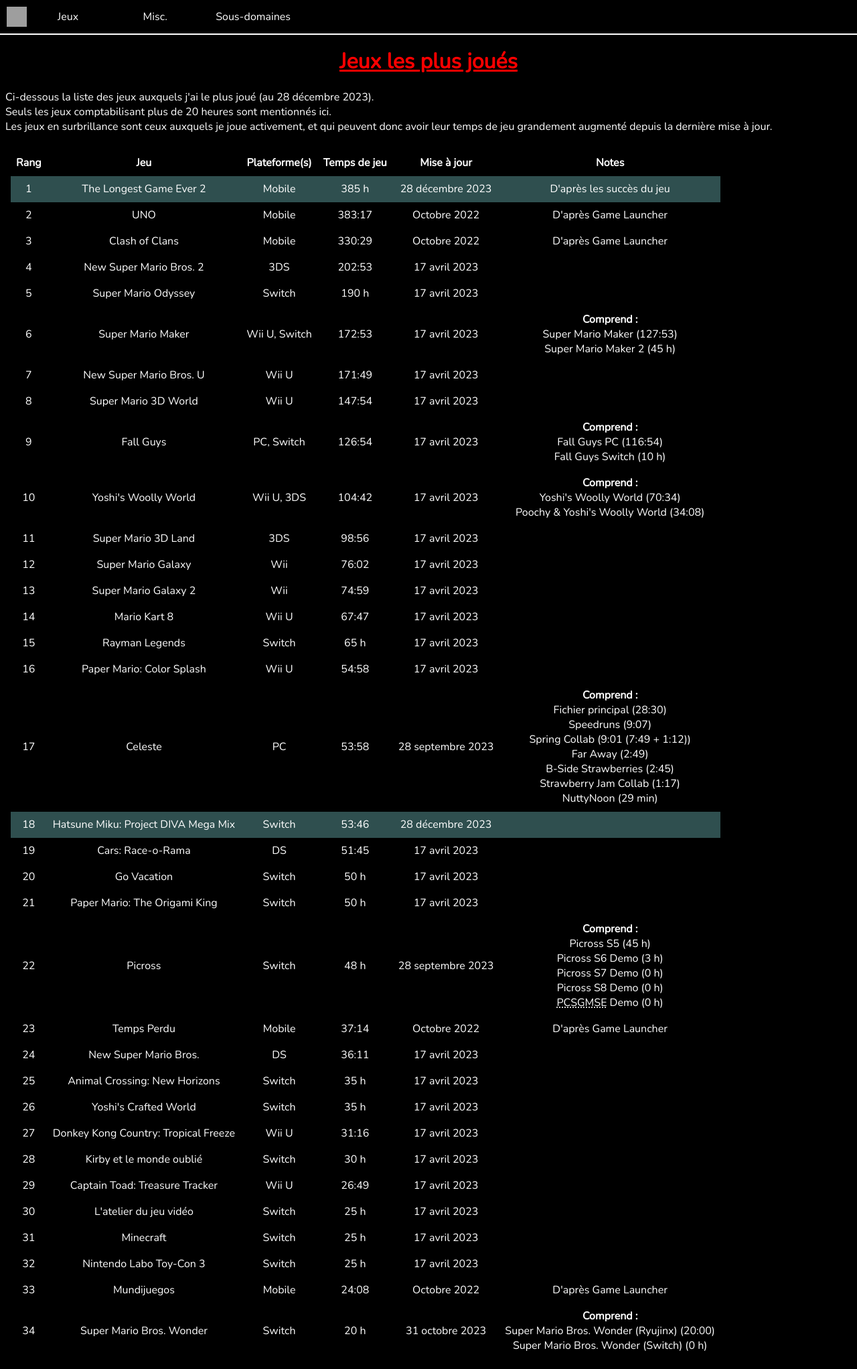
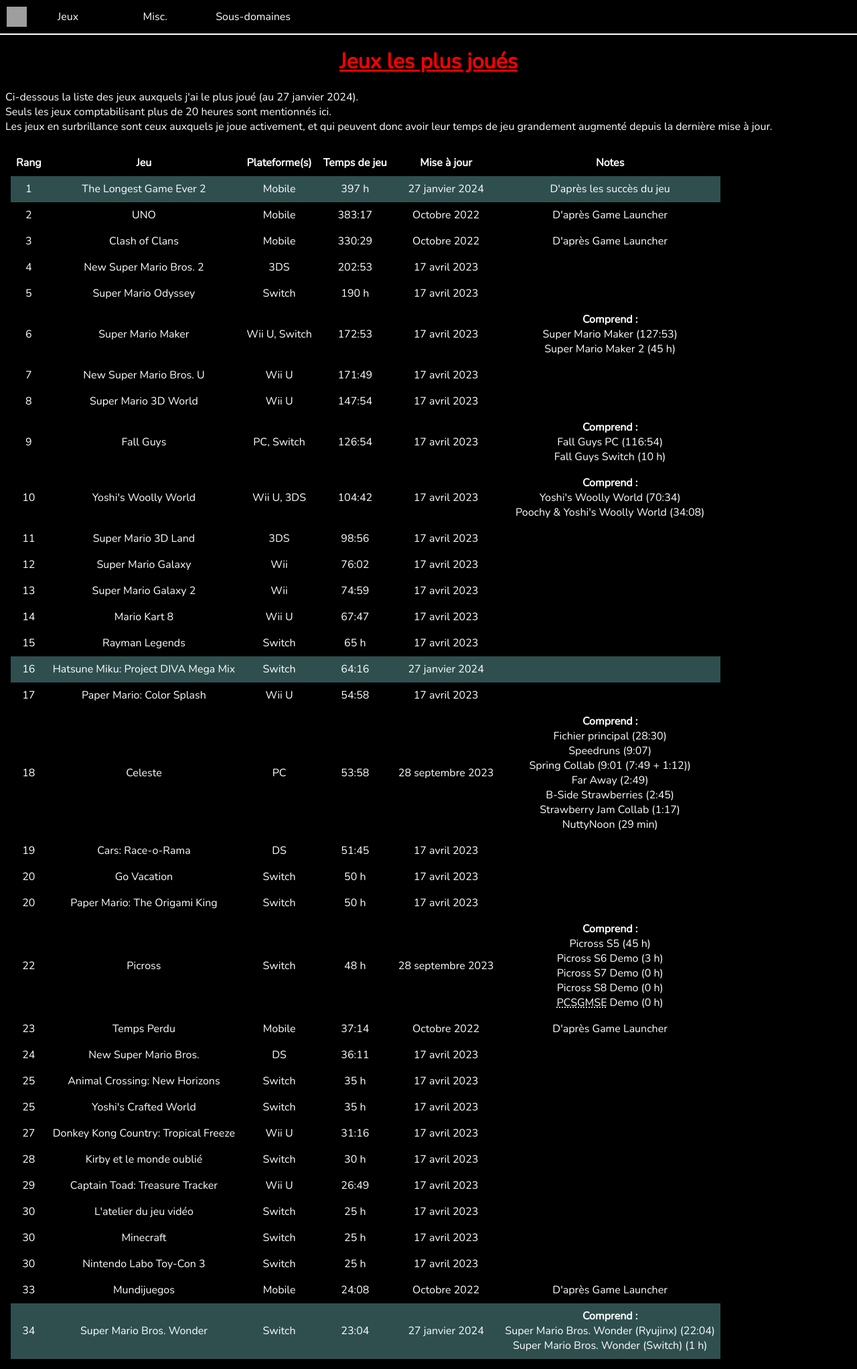
Before and after one commit to MarioSwitch/marioswitch.github.io, a PHP site: page /pages/misc/games.php in a window 1280 px wide. Shown: the whole page at 67% size. Run offline with PHP 8.4, Linux system fonts and the light colour scheme; grey boxes are pictures that could not be loaded.

Commit message:
Updated TLGE2 + most played games

```diff
--- a/index.php
+++ b/index.php
@@ -13,7 +13,6 @@
 	<body>
 		<?php insertMenu(); ?>
 		<h1>Accueil</h1>
-		<h2 class="warning">MarioSwitch vous souhaite de joyeuses fêtes et une bonne année 2024 !</h2>
 		<h2>Bienvenue sur le site de MarioSwitch !</h2>
 		<p>
 			Bonjour et bienvenue sur le site de MarioSwitch.<br>
--- a/pages/misc/games.php
+++ b/pages/misc/games.php
@@ -13,7 +13,7 @@
         <?php insertMenu(); ?>
 		<h1>Jeux les plus joués</h1>
 		<p>
-            Ci-dessous la liste des jeux auxquels j'ai le plus joué (au 28 décembre 2023).<br>
+            Ci-dessous la liste des jeux auxquels j'ai le plus joué (au 27 janvier 2024).<br>
             Seuls les jeux comptabilisant plus de 20 heures sont mentionnés ici.<br>
             Les jeux en surbrillance sont ceux auxquels je joue activement, et qui peuvent donc avoir leur temps de jeu grandement augmenté depuis la dernière mise à jour.
         </p>
@@ -30,8 +30,8 @@
                 <td><?php echo rank(1); ?></td>
                 <td>The Longest Game Ever 2</td>
                 <td>Mobile</td>
-                <td>385 h</td>
-                <td>28 décembre 2023</td>
+                <td>397 h</td>
+                <td>27 janvier 2024</td>
                 <td>D'après les succès du jeu</td>
             </tr>
             <tr>
@@ -158,6 +158,14 @@
                 <td>17 avril 2023</td>
                 <td></td>
             </tr>
+            <tr class="highlight">
+                <td><?php echo rank(); ?></td>
+                <td>Hatsune Miku: Project DIVA Mega Mix</td>
+                <td>Switch</td>
+                <td>64:16</td>
+                <td>27 janvier 2024</td>
+                <td></td>
+            </tr>
             <tr>
                 <td><?php echo rank(); ?></td>
                 <td>Paper Mario: Color Splash</td>
@@ -183,14 +191,6 @@
                     <br>NuttyNoon (29 min)
                 </td>
             </tr>
-            <tr class="highlight">
-                <td><?php echo rank(); ?></td>
-                <td>Hatsune Miku: Project DIVA Mega Mix</td>
-                <td>Switch</td>
-                <td>53:46</td>
-                <td>28 décembre 2023</td>
-                <td></td>
-            </tr>
             <tr>
                 <td><?php echo rank(); ?></td>
                 <td>Cars: Race-o-Rama</td>
@@ -208,7 +208,7 @@
                 <td></td>
             </tr>
             <tr>
-                <td><?php echo rank(); ?></td>
+                <td><?php echo rankEq(); ?></td>
                 <td>Paper Mario: The Origami King</td>
                 <td>Switch</td>
                 <td>50 h</td>
@@ -255,7 +255,7 @@
                 <td></td>
             </tr>
             <tr>
-                <td><?php echo rank(); ?></td>
+                <td><?php echo rankEq(); ?></td>
                 <td>Yoshi's Crafted World</td>
                 <td>Switch</td>
                 <td>35 h</td>
@@ -295,7 +295,7 @@
                 <td></td>
             </tr>
             <tr>
-                <td><?php echo rank(); ?></td>
+                <td><?php echo rankEq(); ?></td>
                 <td>Minecraft</td>
                 <td>Switch</td>
                 <td>25 h</td>
@@ -303,7 +303,7 @@
                 <td></td>
             </tr>
             <tr>
-                <td><?php echo rank(); ?></td>
+                <td><?php echo rankEq(); ?></td>
                 <td>Nintendo Labo Toy-Con 3</td>
                 <td>Switch</td>
                 <td>25 h</td>
@@ -318,16 +318,16 @@
                 <td>Octobre 2022</td>
                 <td>D'après Game Launcher</td>
             </tr>
-            <tr>
+            <tr class="highlight">
                 <td><?php echo rank(); ?></td>
                 <td>Super Mario Bros. Wonder</td>
                 <td>Switch</td>
-                <td>20 h</td>
-                <td>31 octobre 2023</td>
+                <td>23:04</td>
+                <td>27 janvier 2024</td>
                 <td>
                     <b>Comprend :</b>
-                    <br>Super Mario Bros. Wonder (Ryujinx) (20:00)
-                    <br>Super Mario Bros. Wonder (Switch) (0 h)
+                    <br>Super Mario Bros. Wonder (Ryujinx) (22:04)
+                    <br>Super Mario Bros. Wonder (Switch) (1 h)
                 </td>
             </tr>
         </table>
--- a/resources/php/functions.php
+++ b/resources/php/functions.php
@@ -39,15 +39,37 @@
         echo(floor(scan_dir('./',"size")/1024) . " Ko");
     }
 
-    $i = 0;
+    $index = 0; //Index of the element
+    $display = 0; //Displayed rank, which differs from index when some elements have the same rank (using rankEq())
+    /**
+     * Show rank automatically (must be reset to 1 the first time you use it)
+     * Increases $index and set $display to $index
+     * @param $reset int Resets rank to this value, if greater than 0 (0 by default)
+     * @return int Rank
+     */
     function rank($reset = 0)
     {
-        global $i;
+        global $index;
+        global $display;
 
-        $i++;
-        if ($reset != 0) {
-            $i = $reset;
+        $index++;
+        if ($reset > 0) {
+            $index = $reset;
         }
-        return $i;
+        $display = $index;
+        return $display;
+    }
+
+    /**
+     * Show the same rank as above, but increases index anyway
+     * Increases $index only, returns $display
+     * @return int Rank (same as previous one)
+     */
+    function rankEq(){
+        global $index;
+        global $display;
+
+        $index++;
+        return $display;
     }
 ?>
```
Also changed, not shown: pages/games/tlge2.php (+10 -10 lines).
